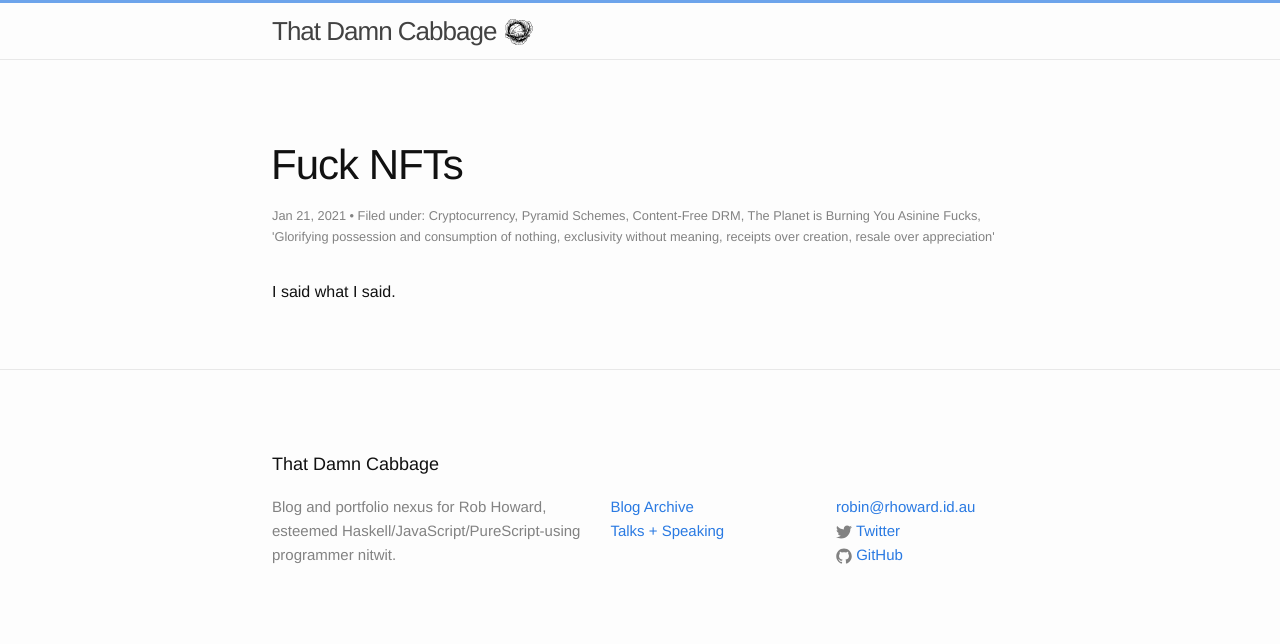
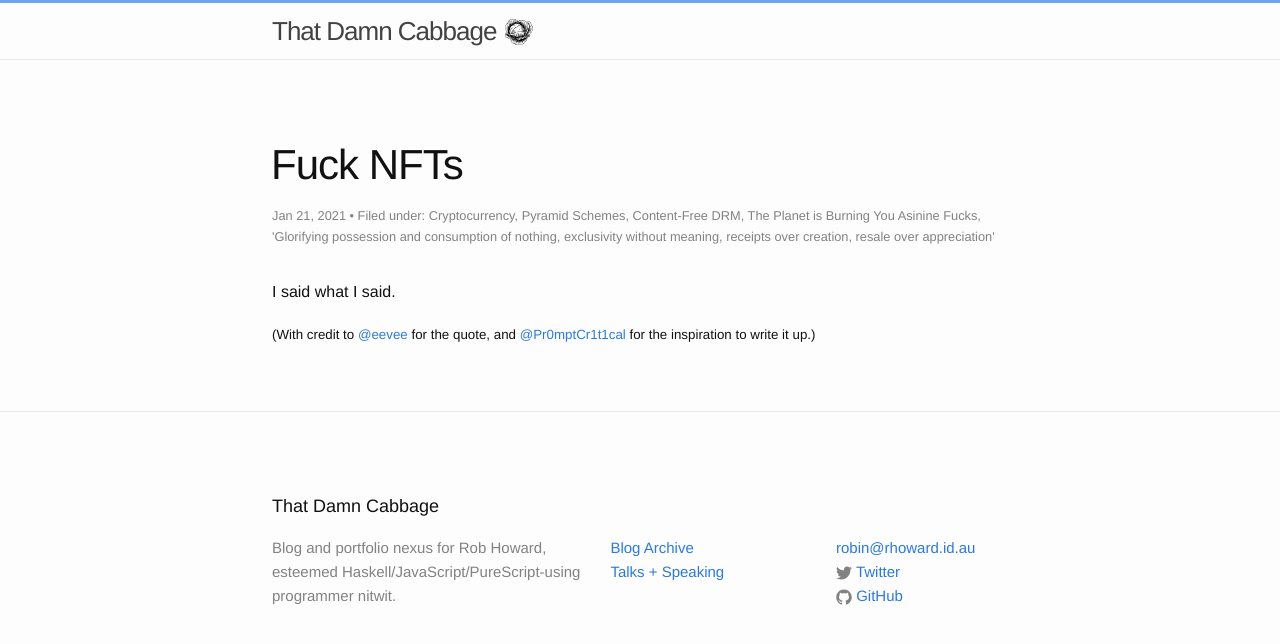
Before and after one commit to damncabbage/deadname.id.au, a Jekyll site: the page built from _posts/2021-01-21-fuck-nfts.markdown, in a window 1280 px wide. Shown: the top 644 px of the page. Built offline with Jekyll 4.4.1, drawn with Linux system fonts in a browser that asks for light colours.

Commit message:
Update 2021-01-21-fuck-nfts.markdown

```diff
--- a/_posts/2021-01-21-fuck-nfts.markdown
+++ b/_posts/2021-01-21-fuck-nfts.markdown
@@ -13,3 +13,5 @@ categories:
 ---
 
 I said what I said.
+
+<small>(With credit to <a href="https://twitter.com/eevee/status/1484258337281626114">@eevee</a> for the quote, and <a href="https://twitter.com/Pr0mptCr1t1cal/status/1484384876224651266">@Pr0mptCr1t1cal</a> for the inspiration to write it up.)</small>
```
